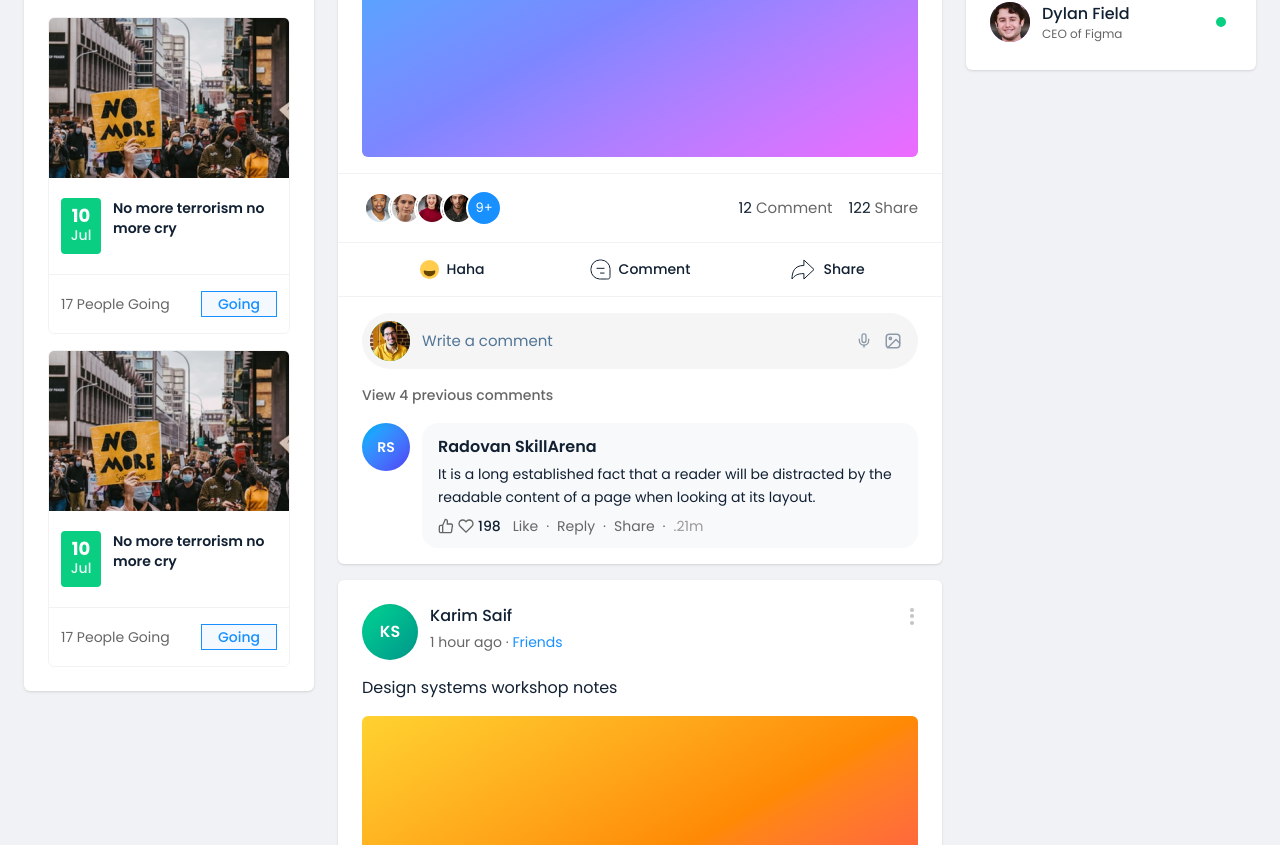
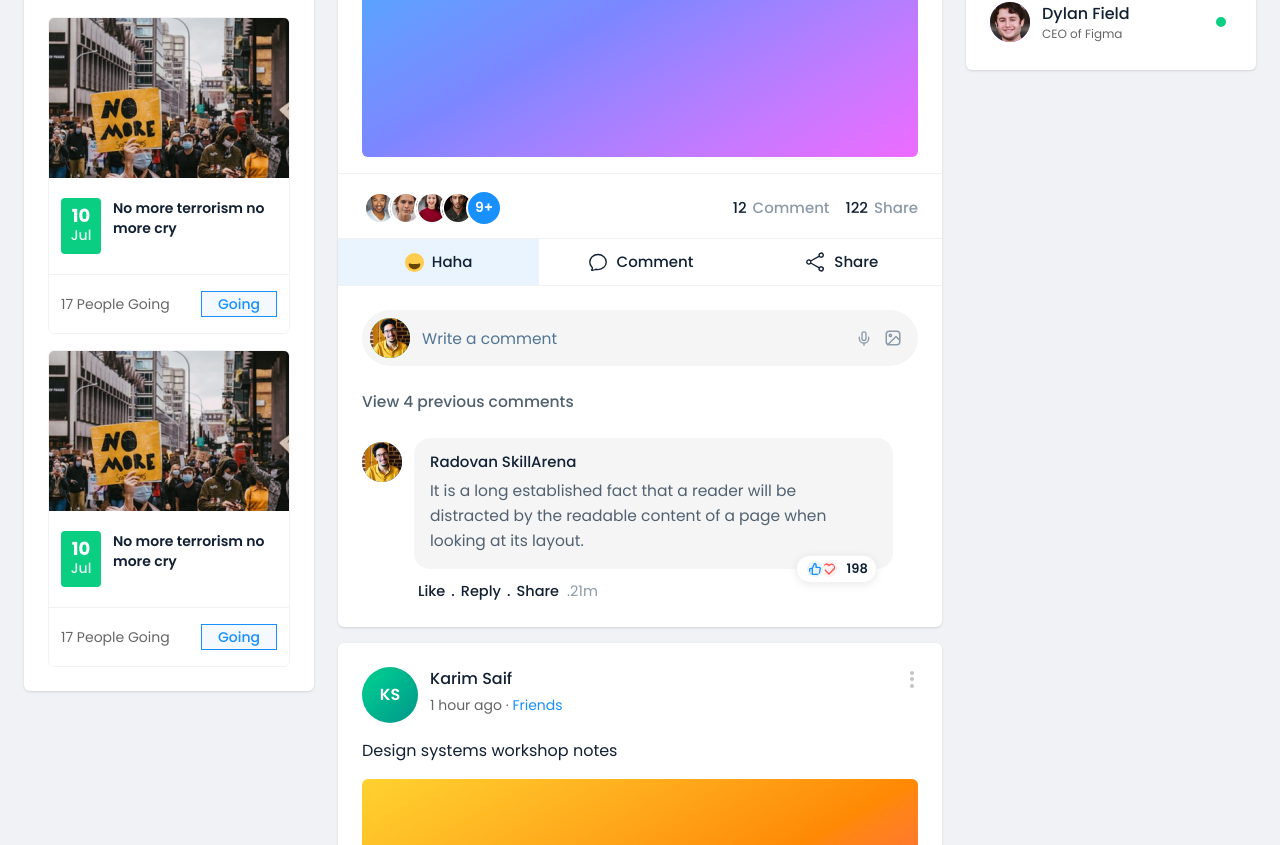
Before and after one commit to nadim-chowdhury/social-feed, a Next.js app in the folder frontend/: page /feed in a window 1280 px wide. Shown: the part 855-1700 px from the top of the page. Built offline with nearby package versions, Linux system fonts and the light colour scheme; no server answers.

Commit message:
feat: add FeedPostCard component for displaying social feed posts

```diff
--- a/frontend/components/feed/FeedPostCard.tsx
+++ b/frontend/components/feed/FeedPostCard.tsx
@@ -9,6 +9,7 @@ import { FeedAvatar } from "./FeedAvatar";
 
 export function FeedPostCard({ post }: { post: FeedPost }) {
   const [menuOpen, setMenuOpen] = useState(false);
+  const [replyToId, setReplyToId] = useState<string | null>(null);
   const menuRef = useRef<HTMLDivElement>(null);
 
   useEffect(() => {
@@ -102,9 +103,7 @@ export function FeedPostCard({ post }: { post: FeedPost }) {
             )}
           </div>
         </div>
-        <h3 className="mt-4 text-base text-[#112032]">
-          {post.title}
-        </h3>
+        <h3 className="mt-4 text-base text-[#112032]">{post.title}</h3>
         <div
           className={`mt-4 aspect-video w-full rounded-md bg-linear-to-br ${post.imageGradient}`}
           role="img"
@@ -112,7 +111,7 @@ export function FeedPostCard({ post }: { post: FeedPost }) {
         />
       </div>
 
-      <div className="flex flex-wrap items-center justify-between gap-3 border-b border-black/5 px-6 py-4">
+      <div className="flex items-center justify-between px-6 py-4 pb-3">
         <div className="flex items-center">
           <span className="flex -space-x-[10px]">
             {[
@@ -130,33 +129,33 @@ export function FeedPostCard({ post }: { post: FeedPost }) {
                 className="h-9 w-9 rounded-full border-2 border-white object-cover"
               />
             ))}
-            <span
-              className="relative flex h-9 w-9 items-center justify-center rounded-full border-2 border-white bg-[#1890FF] text-[13px] text-white"
-            >
+            <span className="relative z-10 flex h-9 w-9 items-center justify-center rounded-full border-2 border-white bg-[#1890FF] text-[14px] font-semibold text-white">
               9+
             </span>
           </span>
         </div>
-        <div className="flex gap-4 text-[15px] text-[#666]">
-          <button type="button" className="hover:text-[#1890FF]">
-            <span className="text-[#112032]">
-              {post.commentCount}
-            </span>{" "}
+        <div className="flex gap-4 text-[15px] font-medium text-[#8C9AA9]">
+          <button
+            type="button"
+            className="hover:text-[#1890FF] transition-colors"
+          >
+            <span className="text-[#112032] mr-1.5">{post.commentCount}</span>
             Comment
           </button>
-          <p>
-            <span className="text-[#112032]">
-              {post.shareCount}
-            </span>{" "}
+          <button
+            type="button"
+            className="hover:text-[#1890FF] transition-colors"
+          >
+            <span className="text-[#112032] mr-1.5">{post.shareCount}</span>
             Share
-          </p>
+          </button>
         </div>
       </div>
 
-      <div className="grid grid-cols-3 gap-2 border-b border-black/5 px-4 py-2 sm:px-6">
+      <div className="grid grid-cols-3 w-full border-y border-black/5">
         <button
           type="button"
-          className="inline-flex flex-1 items-center justify-center gap-2 rounded-md bg-[#F8F9FB] px-3 py-2 text-sm font-medium text-[#112032] sm:flex-none sm:bg-transparent"
+          className="flex items-center justify-center gap-2 bg-[#EAF4FF] py-3 text-[15px] font-medium text-[#112032]"
         >
           <svg
             xmlns="http://www.w3.org/2000/svg"
@@ -175,59 +174,56 @@ export function FeedPostCard({ post }: { post: FeedPost }) {
               d="M9.5 11.083c-1.912 0-3.181-.222-4.75-.527-.358-.07-1.056 0-1.056 1.055 0 2.111 2.425 4.75 5.806 4.75 3.38 0 5.805-2.639 5.805-4.75 0-1.055-.697-1.125-1.055-1.055-1.57.305-2.838.527-4.75.527z"
             />
           </svg>
-          {post.reactionLabel}
+          Haha
         </button>
         <button
           type="button"
-          className="inline-flex flex-1 items-center justify-center gap-2 rounded-md px-3 py-2 text-sm font-medium text-[#112032] hover:bg-[#F8F9FB] sm:flex-none"
+          className="flex items-center justify-center gap-2 py-3 text-[15px] font-medium text-[#112032] hover:bg-[#F8F9FB] transition-colors"
         >
           <svg
             className="text-[#112032]"
             xmlns="http://www.w3.org/2000/svg"
-            width="21"
-            height="21"
+            width="22"
+            height="22"
             fill="none"
-            viewBox="0 0 21 21"
-            aria-hidden
+            viewBox="0 0 24 24"
+            stroke="currentColor"
+            strokeWidth="1.5"
           >
             <path
-              stroke="currentColor"
-              d="M1 10.5c0-.464 0-.696.009-.893A9 9 0 019.607 1.01C9.804 1 10.036 1 10.5 1v0c.464 0 .696 0 .893.009a9 9 0 018.598 8.598c.009.197.009.429.009.893v6.046c0 1.36 0 2.041-.317 2.535a2 2 0 01-.602.602c-.494.317-1.174.317-2.535.317H10.5c-.464 0-.696 0-.893-.009a9 9 0 01-8.598-8.598C1 11.196 1 10.964 1 10.5v0z"
-            />
-            <path
-              stroke="currentColor"
               strokeLinecap="round"
               strokeLinejoin="round"
-              d="M6.938 9.313h7.125M10.5 14.063h3.563"
+              d="M12 20.25c4.97 0 9-3.694 9-8.25s-4.03-8.25-9-8.25S3 7.444 3 12c0 2.104.859 4.023 2.273 5.48.432.447.74 1.04.586 1.641a4.483 4.483 0 0 1-.923 1.785A5.969 5.969 0 0 0 6 21c1.282 0 2.47-.402 3.445-1.087.81.22 1.668.337 2.555.337Z"
             />
           </svg>
           Comment
         </button>
         <button
           type="button"
-          className="inline-flex flex-1 items-center justify-center gap-2 rounded-md px-3 py-2 text-sm font-medium text-[#112032] hover:bg-[#F8F9FB] sm:flex-none"
+          className="flex items-center justify-center gap-2 py-3 text-[15px] font-medium text-[#112032] hover:bg-[#F8F9FB] transition-colors"
         >
           <svg
             className="text-[#112032]"
             xmlns="http://www.w3.org/2000/svg"
-            width="24"
-            height="21"
+            width="22"
+            height="22"
             fill="none"
-            viewBox="0 0 24 21"
-            aria-hidden
+            viewBox="0 0 24 24"
+            stroke="currentColor"
+            strokeWidth="1.5"
           >
             <path
-              stroke="currentColor"
+              strokeLinecap="round"
               strokeLinejoin="round"
-              d="M23 10.5L12.917 1v5.429C3.267 6.429 1 13.258 1 20c2.785-3.52 5.248-5.429 11.917-5.429V20L23 10.5z"
+              d="M7.217 10.907a2.25 2.25 0 1 0 0 2.186m0-2.186c.18.324.283.696.283 1.093s-.103.77-.283 1.093m0-2.186 9.566-5.314m-9.566 7.5 9.566 5.314m0 0a2.25 2.25 0 1 0 3.935 2.186 2.25 2.25 0 0 0-3.935-2.186Zm0-12.814a2.25 2.25 0 1 0 3.933-2.185 2.25 2.25 0 0 0-3.933 2.185Z"
             />
           </svg>
           Share
         </button>
       </div>
 
-      <div className="px-6 py-4">
-        <div className="flex items-center gap-3 rounded-full bg-[#F5F5F5] p-2 pr-4">
+      <div className="px-6 pb-6 mt-6 flex flex-col gap-6">
+        <div className="flex items-center gap-3 rounded-full bg-[#F5F5F5] p-2 pr-4 w-full">
           <div className="shrink-0">
             <FeedAvatar
               name={currentUser.name}
@@ -244,7 +240,7 @@ export function FeedPostCard({ post }: { post: FeedPost }) {
               type="text"
               id={`comment-${post.id}`}
               placeholder="Write a comment"
-              className="w-full bg-transparent text-[15px] text-[#112032] placeholder:text-[#517596] outline-none"
+              className="w-full bg-transparent text-[15.5px] text-[#112032] placeholder:text-[#517596] outline-none"
             />
           </div>
           <div className="flex shrink-0 items-center gap-3 text-[#8C9AA9]">
@@ -253,10 +249,20 @@ export function FeedPostCard({ post }: { post: FeedPost }) {
               className="hover:text-[#1890FF] transition-colors"
               aria-label="Microphone"
             >
-              <svg xmlns="http://www.w3.org/2000/svg" width="16" height="19" fill="none" viewBox="0 0 24 24" stroke="currentColor" strokeWidth="2" strokeLinecap="round" strokeLinejoin="round">
-                <path d="M12 2a3 3 0 0 0-3 3v7a3 3 0 0 0 6 0V5a3 3 0 0 0-3-3Z"/>
-                <path d="M19 10v2a7 7 0 0 1-14 0v-2"/>
-                <line x1="12" x2="12" y1="19" y2="22"/>
+              <svg
+                xmlns="http://www.w3.org/2000/svg"
+                width="16"
+                height="19"
+                fill="none"
+                viewBox="0 0 24 24"
+                stroke="currentColor"
+                strokeWidth="2"
+                strokeLinecap="round"
+                strokeLinejoin="round"
+              >
+                <path d="M12 2a3 3 0 0 0-3 3v7a3 3 0 0 0 6 0V5a3 3 0 0 0-3-3Z" />
+                <path d="M19 10v2a7 7 0 0 1-14 0v-2" />
+                <line x1="12" x2="12" y1="19" y2="22" />
               </svg>
             </button>
             <button
@@ -264,10 +270,20 @@ export function FeedPostCard({ post }: { post: FeedPost }) {
               className="hover:text-[#1890FF] transition-colors"
               aria-label="Attach Photo"
             >
-              <svg xmlns="http://www.w3.org/2000/svg" width="18" height="18" fill="none" viewBox="0 0 24 24" stroke="currentColor" strokeWidth="2" strokeLinecap="round" strokeLinejoin="round">
-                <rect width="18" height="18" x="3" y="3" rx="4" ry="4"/>
-                <circle cx="8.5" cy="8.5" r="1.5"/>
-                <path d="M21 15l-5-5L5 21"/>
+              <svg
+                xmlns="http://www.w3.org/2000/svg"
+                width="18"
+                height="18"
+                fill="none"
+                viewBox="0 0 24 24"
+                stroke="currentColor"
+                strokeWidth="2"
+                strokeLinecap="round"
+                strokeLinejoin="round"
+              >
+                <rect width="18" height="18" x="3" y="3" rx="4" ry="4" />
+                <circle cx="8.5" cy="8.5" r="1.5" />
+                <path d="M21 15l-5-5L5 21" />
               </svg>
             </button>
           </div>
@@ -277,77 +293,177 @@ export function FeedPostCard({ post }: { post: FeedPost }) {
           post.previousCommentsCount > 0 && (
             <button
               type="button"
-              className="mt-4 text-sm font-medium text-[#666] hover:text-[#1890FF]"
+              className="text-left text-[15.5px] font-medium text-[#516170] hover:text-[#1890FF]"
             >
               View {post.previousCommentsCount} previous comments
             </button>
           )}
 
+        <div className="flex flex-col gap-6">
           {post.comments.map((c) => (
-          <div key={c.id} className="mt-4 flex gap-3">
-            <Link href="#" className="shrink-0">
-              <FeedAvatar name={c.author} seed={c.authorSeed} size="md" />
+            <div key={c.id} className="flex gap-3">
+              <Link href="#" className="shrink-0 mt-1">
+                <FeedAvatar
+                  name={c.author}
+                  seed={c.authorSeed}
+                  image="/assets/images/txt_img.png"
+                  size="sm"
+                />
               </Link>
-            <div className="min-w-0 flex-1 rounded-2xl bg-[#F8F9FB] px-4 py-3">
+              <div className="min-w-0 flex-1 flex flex-col items-start w-full">
+                <div className="relative w-[95%] rounded-2xl bg-[#F5F5F5] px-4 py-3 pb-4">
                   <Link
                     href="#"
-                className="font-semibold text-[#112032] hover:underline"
+                    className="font-medium text-[15px] text-[#112032] hover:underline"
                   >
                     {c.author}
                   </Link>
-              <p className="mt-1 text-sm leading-relaxed text-[#112032]">
+                  <p className="mt-1 text-[15.5px] leading-relaxed text-[#516170]">
                     {c.body}
                   </p>
-              <div className="mt-2 flex flex-wrap items-center gap-3 text-sm text-[#666]">
-                <span className="inline-flex items-center gap-1">
+
+                  <span className="absolute -bottom-[14px] right-4 flex items-center gap-1 shadow-[0_2px_8px_rgba(0,0,0,0.08)] rounded-full bg-white px-2 py-[3px] text-[13px] font-semibold text-[#112032] border border-black/5">
+                    <div className="flex items-center -space-x-[6px] mr-1">
+                      <span className="relative z-10 rounded-full bg-white border-2 border-white flex justify-center items-center">
                         <svg
                           xmlns="http://www.w3.org/2000/svg"
                           width="16"
                           height="16"
                           viewBox="0 0 24 24"
                           fill="none"
-                    stroke="currentColor"
-                    strokeWidth="2"
-                    aria-hidden
+                          stroke="#1890FF"
+                          strokeWidth="2.5"
+                          strokeLinecap="round"
+                          strokeLinejoin="round"
+                          className="p-[1.5px] bg-[#EAF4FF] rounded-full"
                         >
                           <path d="M14 9V5a3 3 0 00-3-3l-4 9v11h11.28a2 2 0 002-1.7l1.38-9a2 2 0 00-2-2.3zM7 22H4a2 2 0 01-2-2v-7a2 2 0 012-2h3" />
                         </svg>
+                      </span>
+                      <span className="rounded-full bg-white border-2 border-white flex justify-center items-center">
                         <svg
                           xmlns="http://www.w3.org/2000/svg"
                           width="16"
                           height="16"
                           viewBox="0 0 24 24"
                           fill="none"
-                    stroke="currentColor"
-                    strokeWidth="2"
-                    aria-hidden
+                          stroke="#FF4D4F"
+                          strokeWidth="2.5"
+                          strokeLinecap="round"
+                          strokeLinejoin="round"
+                          className="p-[1.5px] bg-[#FFF1F0] rounded-full"
                         >
                           <path d="M20.84 4.61a5.5 5.5 0 00-7.78 0L12 5.67l-1.06-1.06a5.5 5.5 0 00-7.78 7.78l1.06 1.06L12 21.23l7.78-7.78 1.06-1.06a5.5 5.5 0 000-7.78z" />
                         </svg>
-                  <span className="font-medium text-[#112032]">
+                      </span>
+                    </div>
                     {c.reactions}
                   </span>
-                </span>
-                <span className="flex gap-2">
+                </div>
+
+                <div className="mt-3 px-1 flex gap-1.5 text-[14.5px] font-medium text-[#112032]">
                   <button type="button" className="hover:text-[#1890FF]">
                     Like
                   </button>
-                  <span>·</span>
-                  <button type="button" className="hover:text-[#1890FF]">
+                  <span className="text-[#112032]">.</span>
+                  <button
+                    type="button"
+                    className="hover:text-[#1890FF]"
+                    onClick={() =>
+                      setReplyToId(replyToId === c.id ? null : c.id)
+                    }
+                  >
                     Reply
                   </button>
-                  <span>·</span>
+                  <span className="text-[#112032]">.</span>
                   <button type="button" className="hover:text-[#1890FF]">
                     Share
                   </button>
-                  <span>·</span>
-                  <span className="text-[#999]">.{c.timeLabel}</span>
+                  <span className="text-[#8C9AA9] font-normal ml-0.5">
+                    .{c.timeLabel}
                   </span>
                 </div>
+
+                {replyToId === c.id && (
+                  <div className="flex items-center gap-3 rounded-full bg-[#F5F5F5] p-2 pr-4 mt-3 w-full">
+                    <div className="shrink-0">
+                      <FeedAvatar
+                        name={currentUser.name}
+                        seed={currentUser.avatarSeed}
+                        image="/assets/images/txt_img.png"
+                        size="sm"
+                      />
+                    </div>
+                    <div className="relative min-w-0 flex-1 flex items-center">
+                      <label htmlFor={`reply-${c.id}`} className="sr-only">
+                        Write a comment
+                      </label>
+                      <input
+                        type="text"
+                        id={`reply-${c.id}`}
+                        placeholder="Write a comment"
+                        autoFocus
+                        className="w-full bg-transparent text-[15.5px] text-[#112032] placeholder:text-[#517596] outline-none"
+                      />
+                    </div>
+                    <div className="flex shrink-0 items-center gap-3 text-[#8C9AA9]">
+                      <button
+                        type="button"
+                        className="hover:text-[#1890FF] transition-colors"
+                        aria-label="Microphone"
+                      >
+                        <svg
+                          xmlns="http://www.w3.org/2000/svg"
+                          width="16"
+                          height="19"
+                          fill="none"
+                          viewBox="0 0 24 24"
+                          stroke="currentColor"
+                          strokeWidth="2"
+                          strokeLinecap="round"
+                          strokeLinejoin="round"
+                        >
+                          <path d="M12 2a3 3 0 0 0-3 3v7a3 3 0 0 0 6 0V5a3 3 0 0 0-3-3Z" />
+                          <path d="M19 10v2a7 7 0 0 1-14 0v-2" />
+                          <line x1="12" x2="12" y1="19" y2="22" />
+                        </svg>
+                      </button>
+                      <button
+                        type="button"
+                        className="hover:text-[#1890FF] transition-colors"
+                        aria-label="Attach Photo"
+                      >
+                        <svg
+                          xmlns="http://www.w3.org/2000/svg"
+                          width="18"
+                          height="18"
+                          fill="none"
+                          viewBox="0 0 24 24"
+                          stroke="currentColor"
+                          strokeWidth="2"
+                          strokeLinecap="round"
+                          strokeLinejoin="round"
+                        >
+                          <rect
+                            width="18"
+                            height="18"
+                            x="3"
+                            y="3"
+                            rx="4"
+                            ry="4"
+                          />
+                          <circle cx="8.5" cy="8.5" r="1.5" />
+                          <path d="M21 15l-5-5L5 21" />
+                        </svg>
+                      </button>
+                    </div>
+                  </div>
+                )}
               </div>
             </div>
           ))}
         </div>
+      </div>
     </article>
   );
 }
```
Lines whose indentation alone changed are shown as unchanged.
